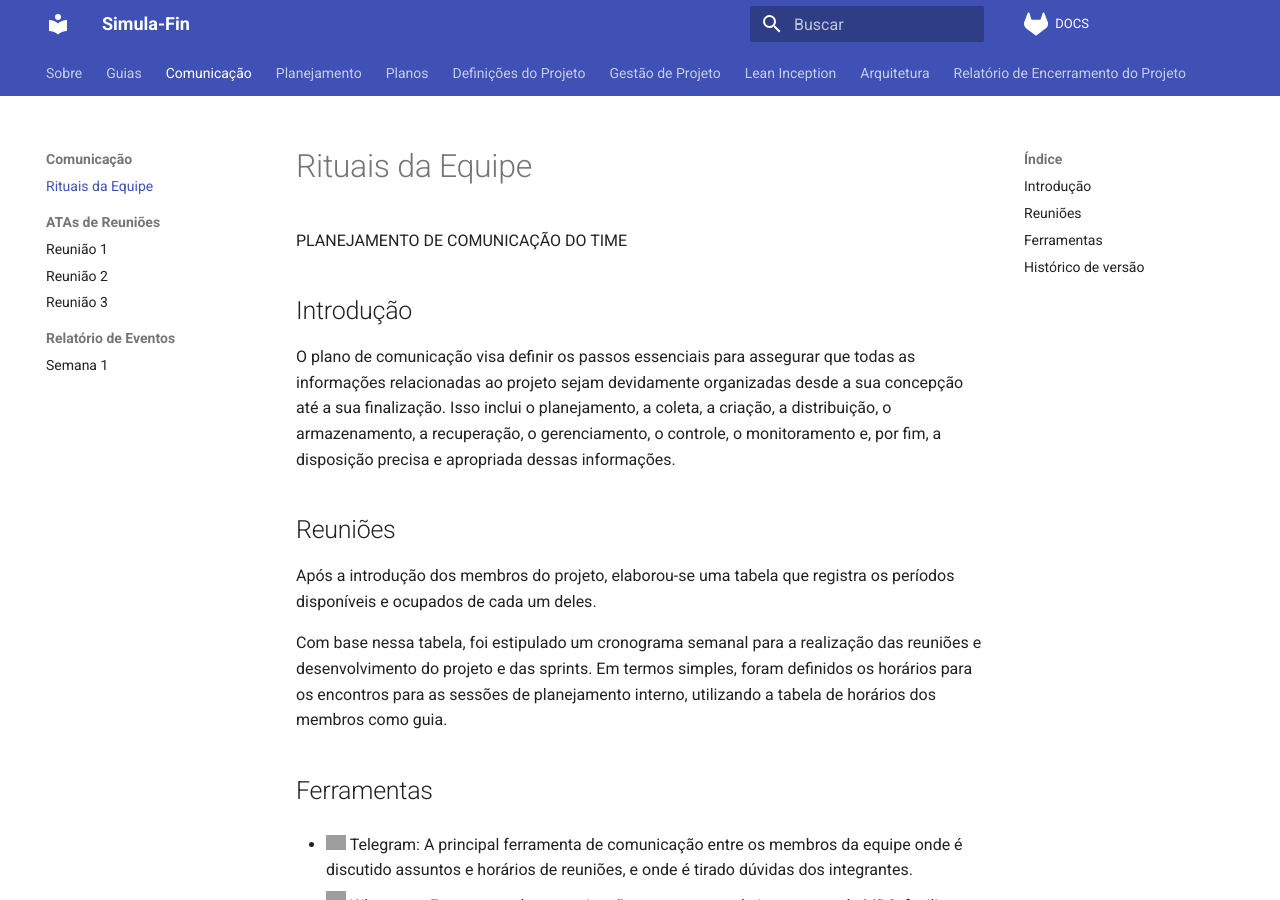
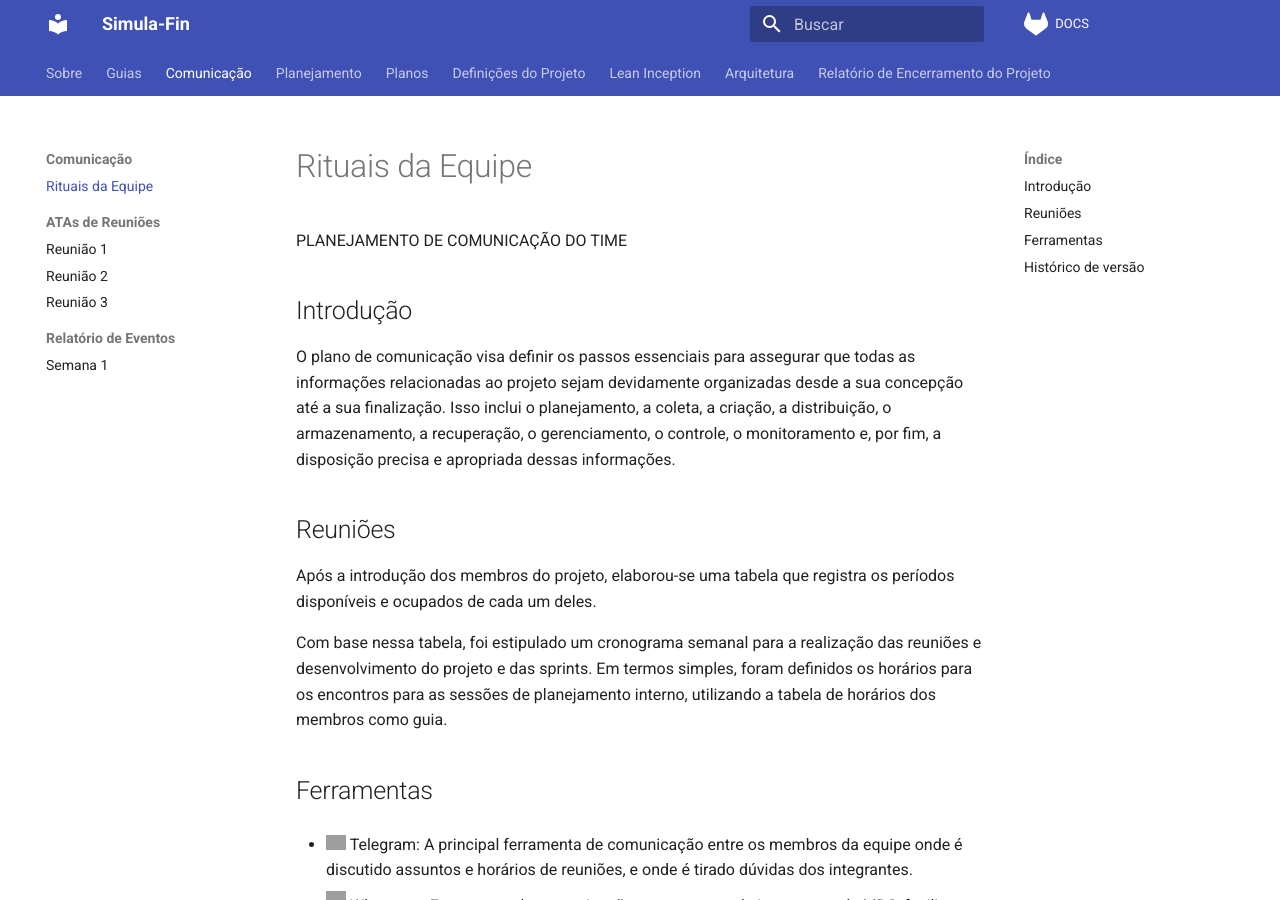
Before and after one commit to Simula-Fin/DOCS, an MkDocs documentation site: the page built from docs/rituals.md, in a window 1280 px wide and 900 px high. Built offline with MkDocs 1.6.1 and Material for MkDocs 9.7.7, drawn with Linux system fonts in a browser that asks for light colours; comment, search, counter and statistics services are not loaded; grey boxes are pictures that could not be loaded.

Commit message:
Update mkdocs.yml

```diff
--- a/mkdocs.yml
+++ b/mkdocs.yml
@@ -48,13 +48,13 @@
       - Cronograma: projectControl/schedule.md
   - Planos:
       - Plano de custos: plans/costs_plan.md
-      - Plano de riscos: plans/risk_plan.md
+      # - Plano de riscos: plans/risk_plan.md
   - Definições do Projeto:
       - Metodologias: projectDescription/index.md
       - Funcionalidades: projectDescription/Funcionalidades.md
-      - Plano de qualidade: plans/quality_plan.md
-      - Plano de comunicacao: plans/communication_plan.md
-  - Gestão de Projeto:
+      # - Plano de qualidade: plans/quality_plan.md
+     # - Plano de comunicacao: plans/communication_plan.md
+  #- Gestão de Projeto:
       - Modelo de gestão: projectManagment/index.md
   - Lean Inception:
       - Dinâmicas: lean/dynamics.md
```
